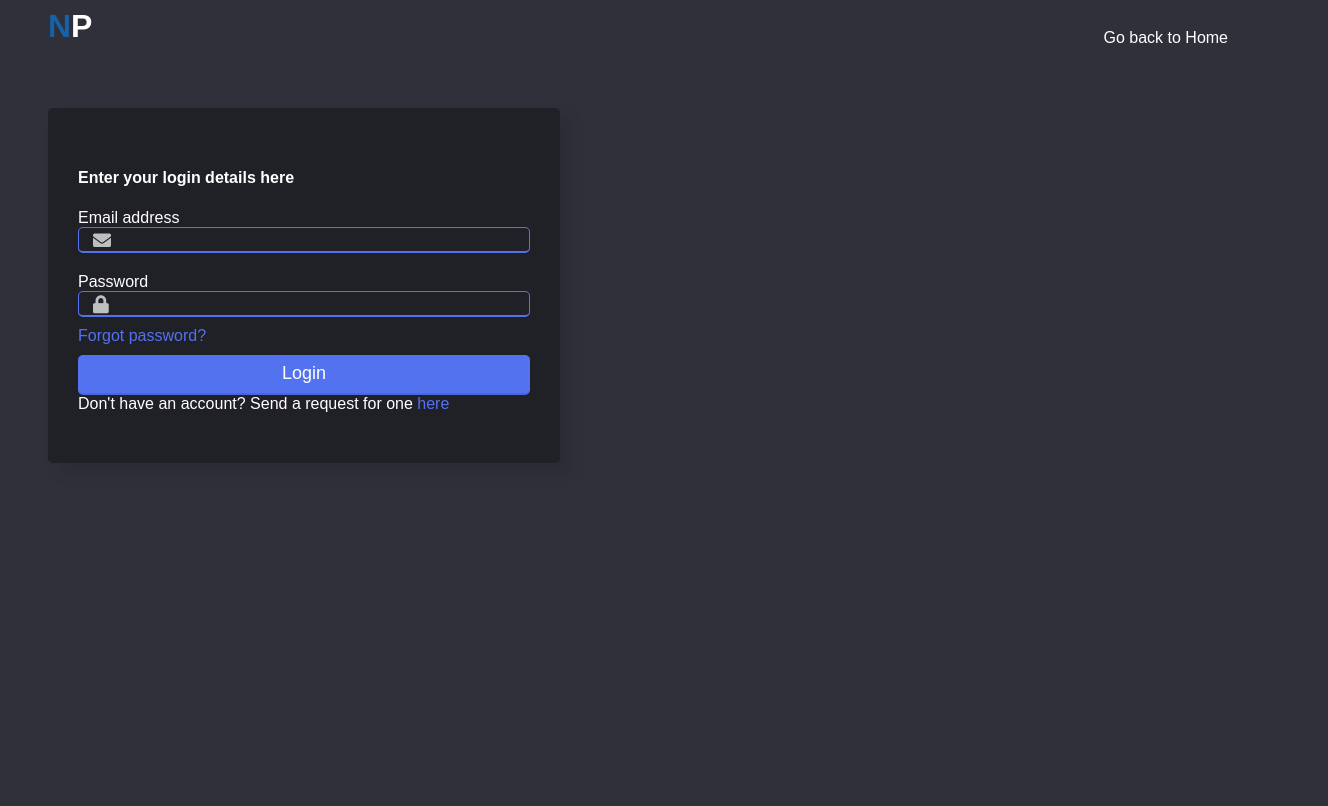
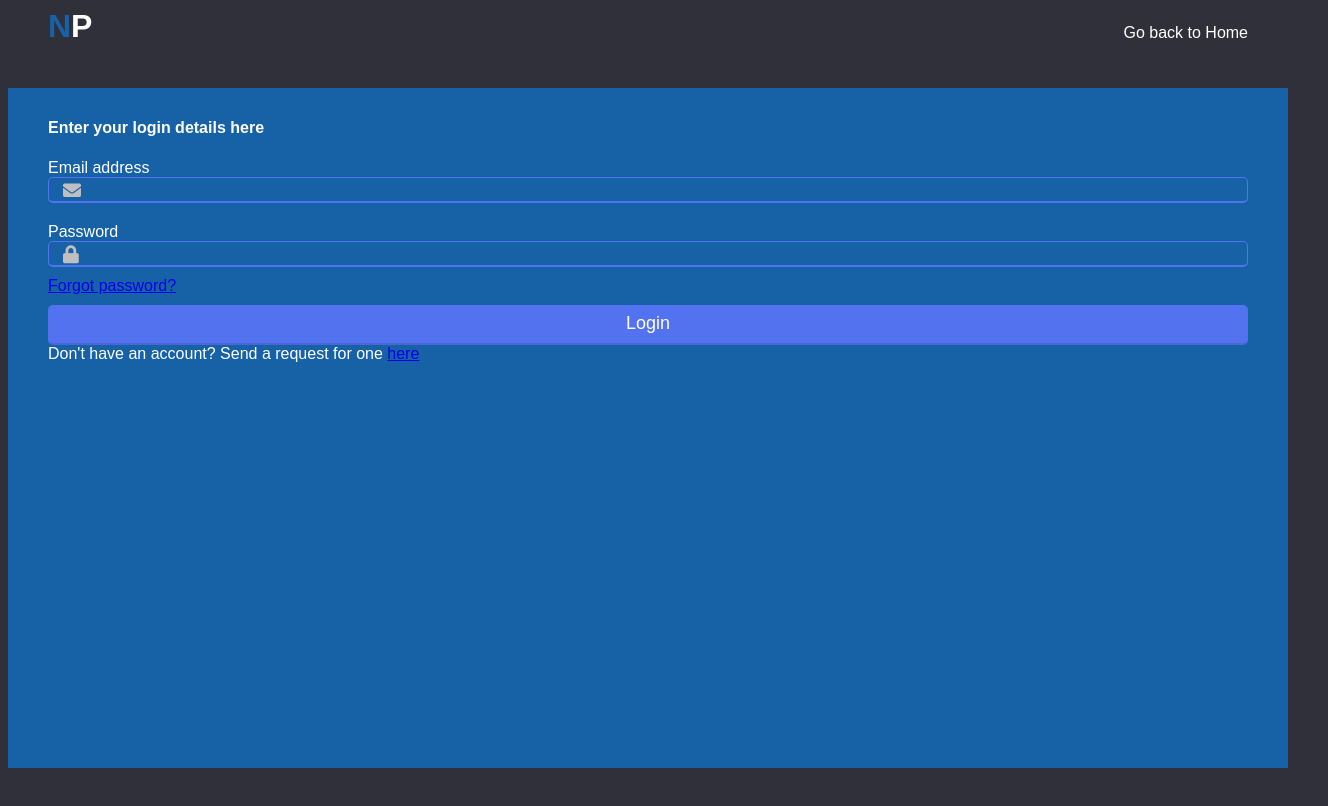
Before and after one commit to nshutip/My-BRAND-Nshuti, a plain HTML site: page UI/admin-sign-in-page.html in a window 1280 px wide. Shown: the whole page, 1328 px wide, since content can reach past the window. Drawn offline with Linux system fonts and the light colour scheme.

Commit message:
latest changes to the UI

```diff
--- a/UI/admin-sign-in-page.html
+++ b/UI/admin-sign-in-page.html
@@ -6,10 +6,12 @@
     <meta name="viewport" content="width=device-width, initial-scale=1.0">
 
     <link rel="stylesheet" href="css/form.css">
-    <link rel="stylesheet" href="css/main.css">
+    <link rel="stylesheet" href="css/main1.css">
+
     <link rel="stylesheet" href="https://cdnjs.cloudflare.com/ajax/libs/font-awesome/5.15.3/css/all.min.css"/>
 
     <title>Document</title>
+
 </head>
 <body>
 
@@ -27,13 +29,13 @@
 
     </header>
 
-    <main class="admin-center">
+    <main class="" id="admin-sign-in-main">
 
-        <div class="wrapper">
+        <div class="" id="admin-sign-in-container">
 
             <h4>Enter your login details here</h4>
 
-            <form action="" id="login-form">
+            <form action=""  id="admin-login-form">
 
                 <div class="field email">
                     <label for="email">Email address</label>
--- a/UI/css/form.css
+++ b/UI/css/form.css
@@ -1,6 +1,3 @@
-* {
-  box-sizing: border-box;
-}
 ::selection{
   color: #fff;
   background: #3853bf;
--- a/UI/css/main1.css
+++ b/UI/css/main1.css
@@ -522,6 +522,21 @@
     width: 50%;
 }
 
+/* Admin Sign-in page styling */
+
+#admin-sign-in-main {
+    background-color: #1762A7;
+
+}
+
+#admin-sign-in-container {
+    justify-content: center;
+}
+
+#admin-login-form {
+
+}
+
 /* Footer Styling */
 
 footer {
--- a/UI/scripts/index.js
+++ b/UI/scripts/index.js
@@ -1,67 +1,4 @@
-// const form = document.getElementById("login-form");
-// emailField = form.querySelector(".email");
-// emailInput = emailField.querySelector("input");
-// passwordField = form.querySelector(".password");
-// passwordInput = passwordField.querySelector("input");
-
-
-// form.onsubmit = (e) => {
-//   e.preventDefault(); //preventing from form submitting
-//   //if email and password is blank then add shake class in it else call specified function
-//   (emailInput.value == "") ? emailField.classList.add("shake", "error") : checkEmail();
-//   (passwordInput.value == "") ? passwordField.classList.add("shake", "error") : checkPass();
-
-
-//   setTimeout(()=>{ //remove shake class after 500ms
-//     emailField.classList.remove("shake");
-//     passwordField.classList.remove("shake");
-//   }, 500);
-
-
-//   emailInput.onkeyup = ()=>{checkEmail();} //calling checkEmail function on email input keyup
-//   passwordInput.onkeyup = ()=>{checkPass();} //calling checkPassword function on pass input keyup
-
-
-//   emailValidation( () => {
-//     let pattern = /^[^ ]+@[^ ]+\.[a-z]{2,3}$/; //pattern for validate email
-//     if(!emailInput.value.match(pattern)){ //if pattern not matched then add error and remove valid class
-//       emailField.classList.add("error");
-//       emailField.classList.remove("valid");
-//       let errorTxt = emailField.querySelector(".error-txt");
-//       //if email value is not empty then show please enter valid email else show Email can't be blank
-//       (eInput.value != "") ? errorTxt.innerText = "Enter a valid email address" : errorTxt.innerText = "Email can't be blank";
-//     }else{ //if pattern matched then remove error and add valid class
-//       emailField.classList.remove("error");
-//       emailField.classList.add("valid");
-//     }
-//   })
-
-
-//   PasswordValidation(() => {
-//     if(passwordInput.value == ""){ //if pass is empty then add error and remove valid class
-//       passwordField.classList.add("error");
-//       passwordField.classList.remove("valid");
-//     }else{ //if pass is empty then remove error and add valid class
-//       passwordField.classList.remove("error");
-//       passwordField.classList.add("valid");
-//     }
-//   })
-
-
-//   //if eField and pField doesn't contains error class that mean user filled details properly
-//   if(!emailField.classList.contains("error") && !passwordField.classList.contains("error")){
-//     window.location.href = form.getAttribute("action"); //redirecting user to the specified url which is inside action attribute of form tag
-//     login(() => {
-//       var checkEmail = localStorage.getItem("email");
-//       var checkPassword = localStorage.getItem("password");
-//       if (checkEmail === user2.value && checkPassword === pass2.value) {
-//         alert('Login successful');
-//       } else {
-//         alert('Login fail! Invalid Login details.');
-//       }
-//     })
-//   }
-// };
+const server = ''
 
 // Header Nav
 function headerNav() {
@@ -275,6 +212,7 @@
 const storedQuerries = JSON.parse(localStorage.getItem("querries"));
 const list = document.getElementById("querries-container")
 
+if(storedQuerries) {
   storedQuerries.forEach( querry => {
     const querryContainer = document.createElement("li");
     querryContainer.className += "container querry-container grid-item";
@@ -293,6 +231,8 @@
       list.appendChild(querryContainer);
     }
   });
+}
+
 
 // function displayQuerries(storedQuerries) {
 //   for (let i = 0; i < storedQuerries.length; i++){
@@ -339,10 +279,10 @@
     }
 
     // image validation
-    if (image === "") {
-      alert("Image is required.");
-      isValid = false;
-    }
+    // if (image === "") {
+    //   alert("Image is required.");
+    //   isValid = false;
+    // }
 
     // content validation
     if (content === "") {
@@ -353,7 +293,7 @@
     // if validation is successful
     if (isValid) {
 
-      const stored = JSON.parse(localStorage.getItem("articles"));
+      // const stored = JSON.parse(localStorage.getItem("articles"));
       const currentUser = JSON.parse(sessionStorage.getItem("current-user"));
 
       const article = {
```
Also changed, not shown: UI/admin-articles-page.html (+1 -0 lines), 1 other file. Lines whose indentation alone changed are shown as unchanged.
